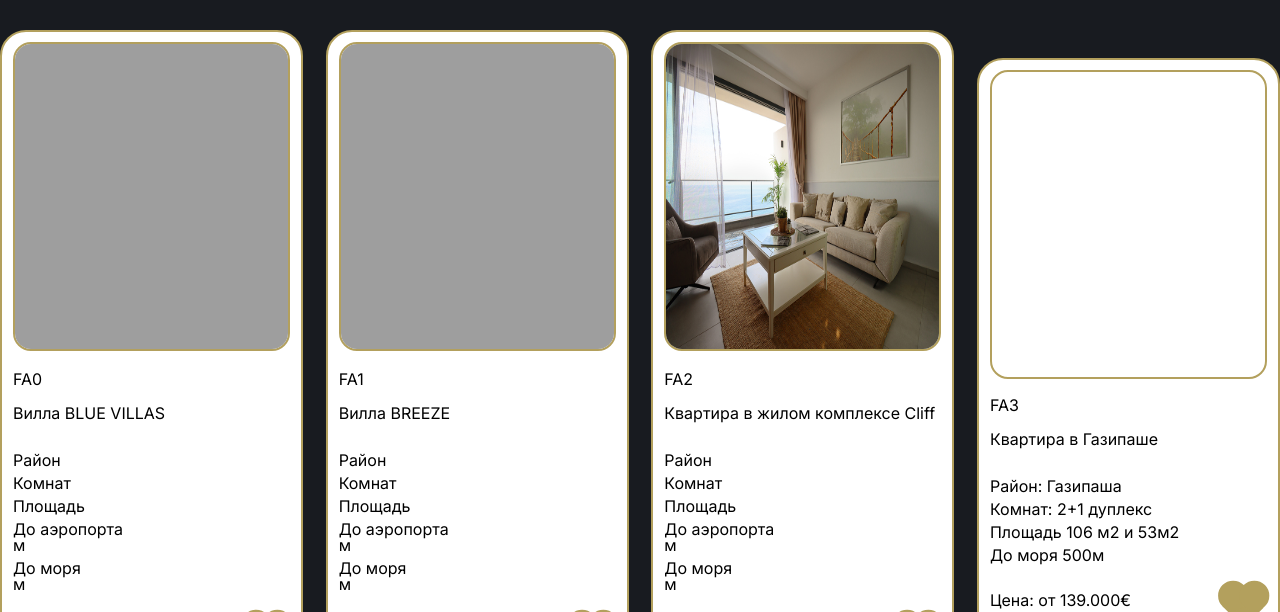
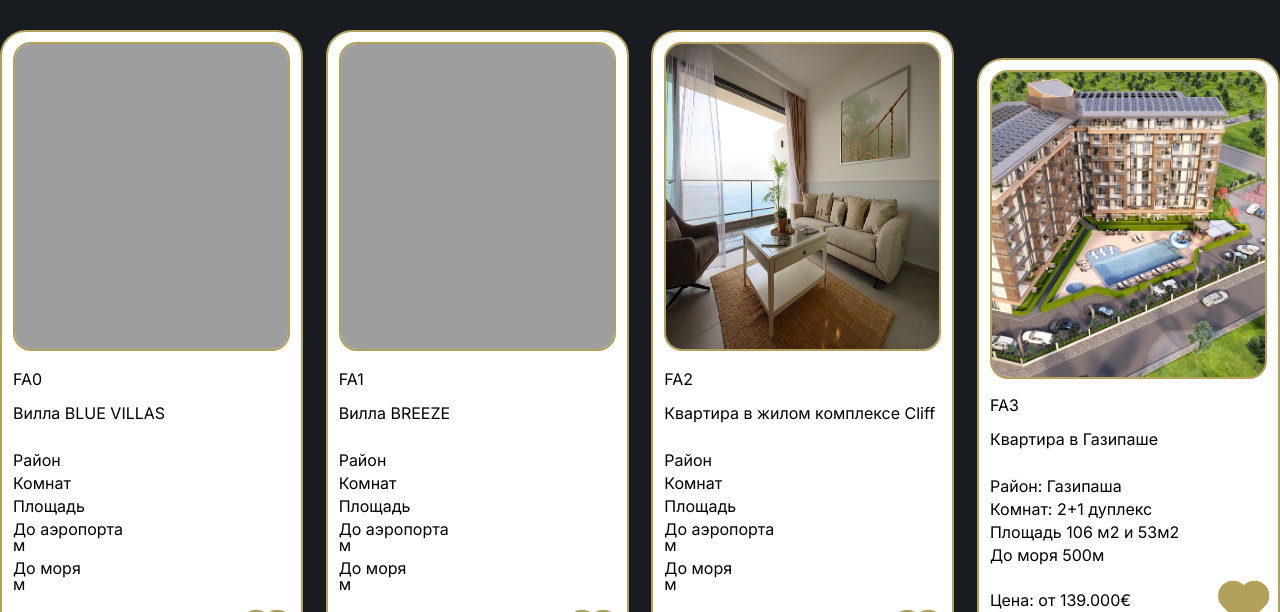
Before and after one commit to genjy1/fatum, a plain HTML site: page pages/objects.html in a window 1280 px wide. Shown: the part 155-767 px from the top of the page. Drawn offline with Linux system fonts and the light colour scheme; the site is published under a folder, as on GitHub Pages, so addresses that start at the root find nothing.

Commit message:
fix:fixed path

```diff
--- a/pages/objects.html
+++ b/pages/objects.html
@@ -176,7 +176,7 @@
                 </div>
         </div>
         <div class="vertical__card">
-            <div style = "background-image: url('/img/cards/Gazipasha/GENEL\ GÖRÜNÜM.jpg')" alt="" class="img vertical-img card-img"></div>
+            <div style = "background-image: url('../img/cards/Gazipasha/GENEL\ GÖRÜNÜM.jpg')" alt="" class="img vertical-img card-img"></div>
                 <div class="vertical__cards-text__wrapper cards-text__wrapper">
                     <p class="card-id">ID</p>
                     <p class="card-text">Квартира в Газипаше</p>
```
